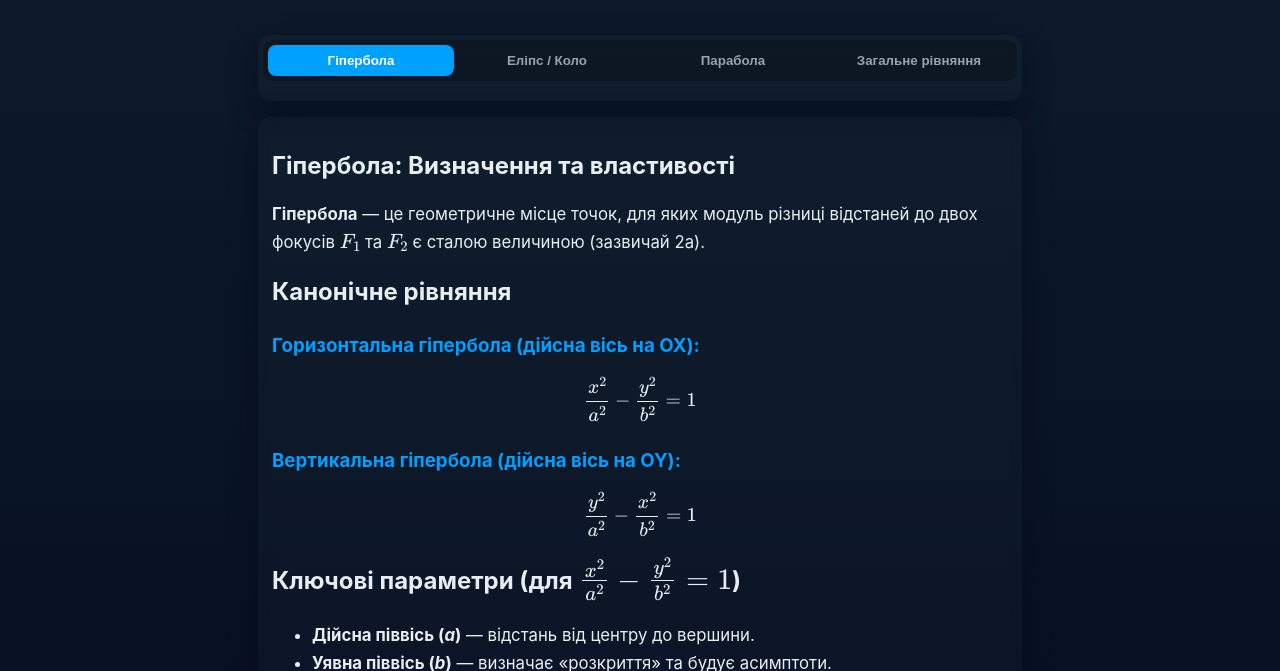
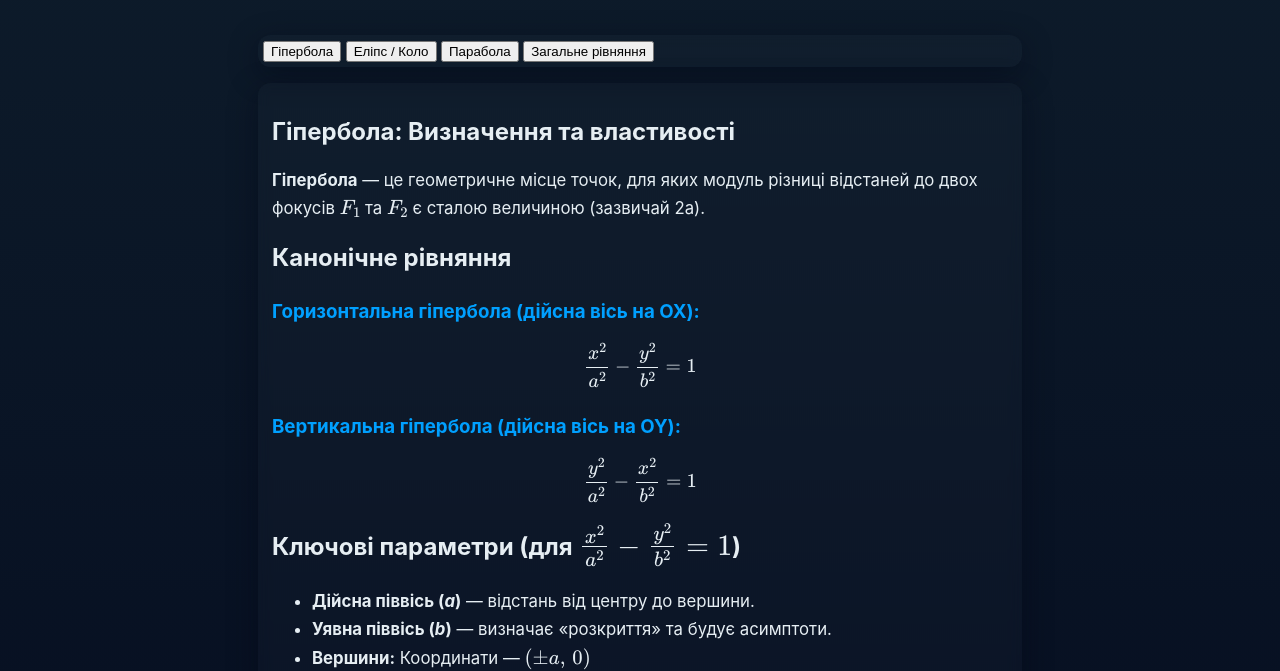
Before and after one commit to protsnadia100-svg/giperbmegagiperbu, a plain HTML site: page theory_math.html in a window 1280 px wide. Shown: the part 57-728 px from the top of the page. Drawn offline with nearby package versions, Linux system fonts and the light colour scheme.

Commit message:
Update style.css

```diff
--- a/style.css
+++ b/style.css
@@ -272,40 +272,39 @@ body.theme-light .modal-content {
 }
 
 /* ===============================================
-   СТИЛІ ДЛЯ ВКЛАДОК (TABS)
+   ОНОВЛЕНІ СТИЛІ ДЛЯ КАНOНІЧНОЇ СТОРІНКИ
 =============================================== */
 
-/* Сторінка канонічної побудови ТА сторінка теорії */
-.tab-buttons {
-  display: flex;
-  margin-bottom: 15px;
-  border-radius: 10px;
-  background: rgba(0,0,0,0.2);
-  padding: 5px;
+/* Прибираємо стилі для вкладок */
+/* .tab-buttons { ... } */
+/* .tab-btn { ... } */
+/* .tab-content { ... } */
+
+/* Нові стилі для секцій форм */
+.form-section {
+  padding: 10px 0;
 }
-.tab-btn {
-  flex: 1;
-  padding: 8px 5px;
+.form-title {
+  font-size: 1.25rem;
+  color: var(--accent);
+  margin: 0 0 15px 0;
+  padding-bottom: 5px;
+  border-bottom: 1px solid rgba(255, 255, 255, 0.05);
+}
+body.theme-light .form-title {
+  border-bottom-color: rgba(0,0,0,0.1);
+}
+
+.form-divider {
   border: none;
-  background: transparent;
-  color: var(--muted);
-  font-weight: 600;
-  cursor: pointer;
-  border-radius: 8px;
-  transition: background 0.2s, color 0.2s;
+  height: 1px;
+  background: rgba(255, 255, 255, 0.1);
+  margin: 20px 0;
 }
-.tab-btn.active {
-  background: var(--accent);
-  color: #fff;
+body.theme-light .form-divider {
+  background: rgba(0,0,0,0.1);
 }
-.tab-content {
-  display: none;
-}
-.tab-content.active {
-  display: block;
-  /* Додаємо анімацію появи для контенту вкладок */
-  animation: fadeIn 0.5s ease-in-out;
-}
+
 .equation-preview {
   text-align: center;
   padding: 10px;
@@ -340,8 +339,9 @@ body.theme-light .modal-content {
 .param-group.orientation-group {
   grid-column: 1 / -1;
 }
+
 /* ===============================================
-   КІНЕЦЬ СТИЛІВ ДЛЯ ВКЛАДОК
+   КІНЕЦЬ ОНОВЛЕНИХ СТИЛІВ
 =============================================== */
 
 
```
